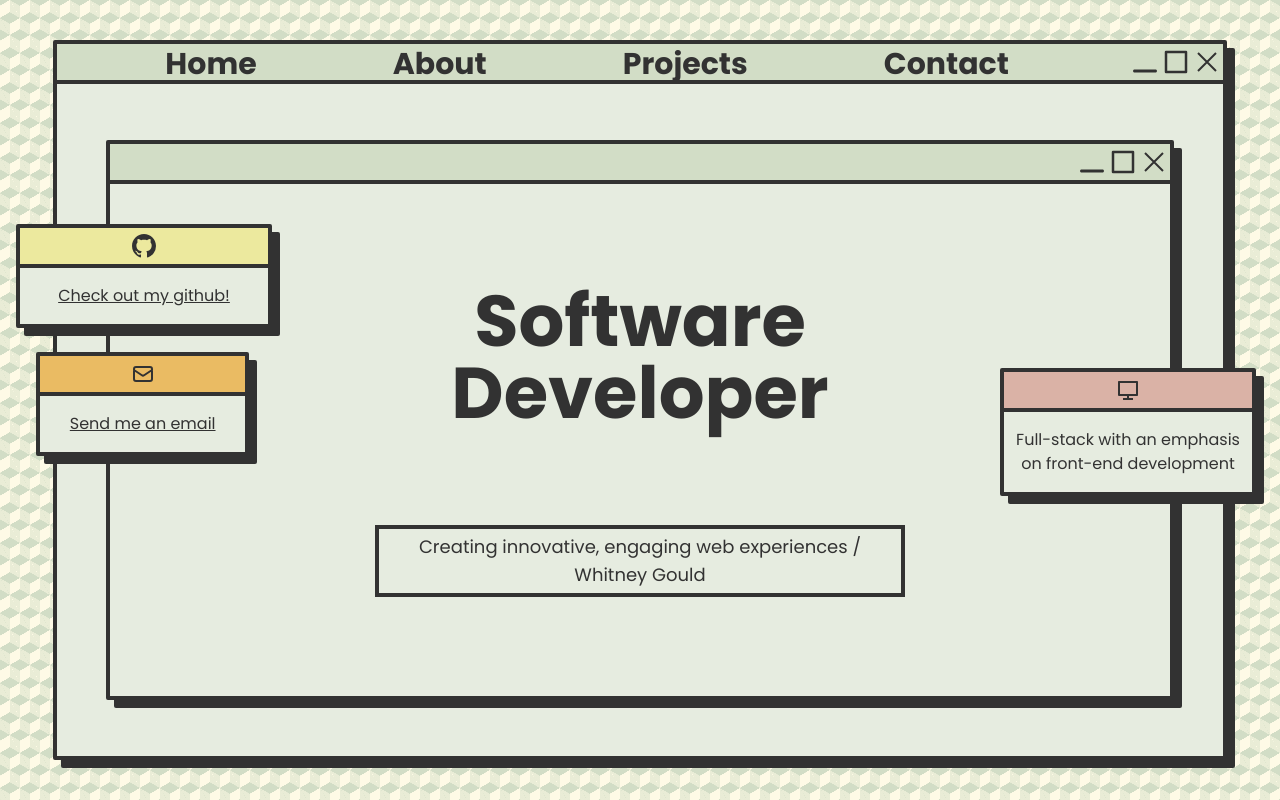
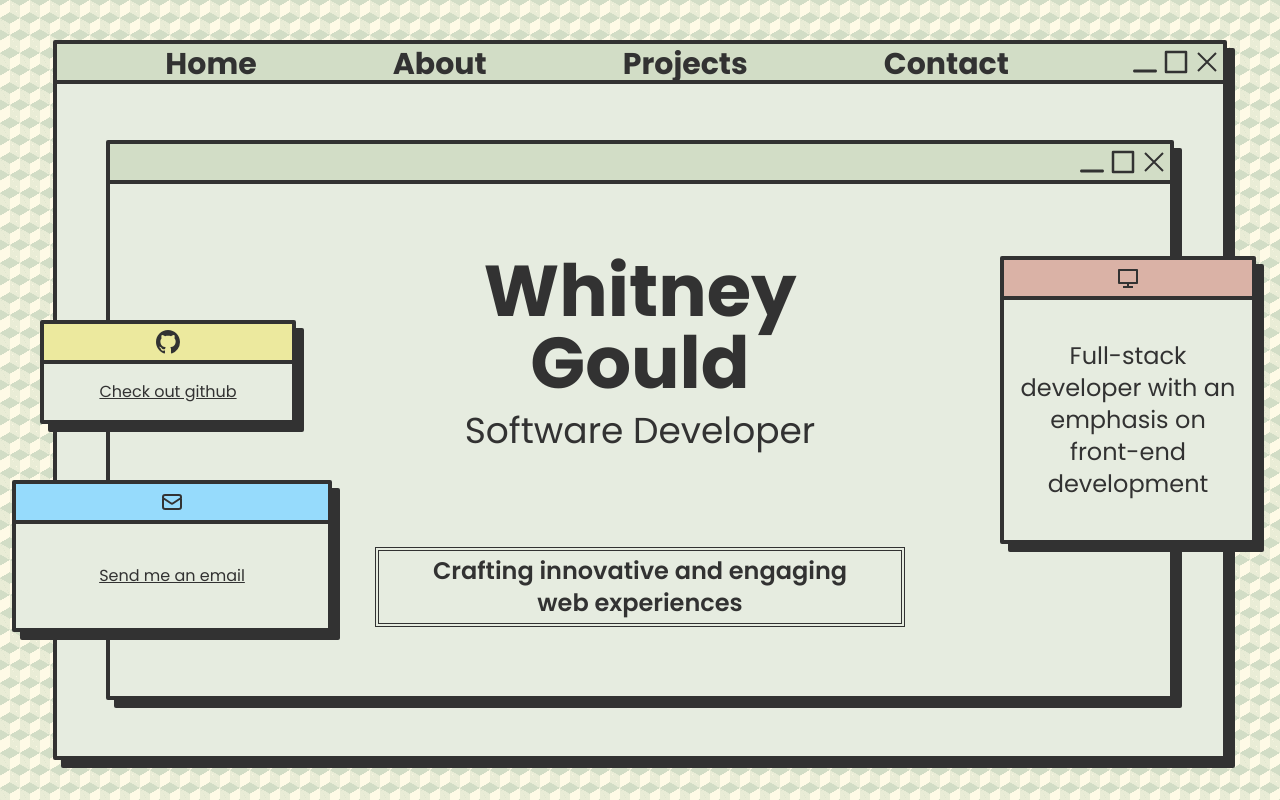
Before and after one commit to whitneywind/portfolio, a React (Vite) app: page / in a window 1280 px wide. Built offline with nearby package versions, Linux system fonts and the light colour scheme.

Commit message:
responsive edits

```diff
--- a/index.html
+++ b/index.html
@@ -2,12 +2,12 @@
 <html lang="en">
   <head>
     <meta charset="UTF-8" />
-    <link rel="icon" type="image/png" href="../src/assets/favicon.ico" />
+    <link rel="icon" type="image/png" href="../src/assets/monitor.png" />
     <meta name="viewport" content="width=device-width, initial-scale=1.0" />
     <link rel="preconnect" href="https://fonts.googleapis.com">
     <link rel="preconnect" href="https://fonts.gstatic.com" crossorigin>
     <link href="https://fonts.googleapis.com/css2?family=Poppins:ital,wght@0,200;0,300;0,400;0,500;0,600;0,700;0,800;0,900;1,400;1,900&display=swap" rel="stylesheet">
-    <title>Whitney - Dev Portfolio</title>
+    <title>Whitney Gould Portfolio</title>
   </head>
   <body>
     <div id="root"></div>
--- a/src/App.jsx
+++ b/src/App.jsx
@@ -43,7 +43,7 @@ function App() {
 
   return (
     <main className="text-center w-screen h-screen flex items-center justify-center">
-      <div className="w-11/12 h-[90%] border-black border-solid border-4 shadow-custom rounded-sm bg-vlGreen flex flex-col justify-center">
+      <div className="w-11/12 h-[90%] border-black border-solid border-4 shadow-custom rounded-sm bg-vlGreen flex flex-col justify-center max-w-[1300px]">
         <div className="border-black border-solid bg-lGreen border-b-4 h-10 grid grid-cols-8">
           <nav className="col-span-7 flex place-content-around ml-10">
             <button
--- a/src/components/About.jsx
+++ b/src/components/About.jsx
@@ -4,14 +4,17 @@ import img from "../assets/IMG_1727.jpg";
 const About = () => {
   return (
     <>
-      <div className="w-5/6 lg:w-2/3 max-w-2xl h-1/3 lg:h-2/3 self-center border-solid border-black border-4 mb-16 mt-20 lg:mt-8 lg:mb-0 shadow-custom rounded-sm bg-vlGreen">
+      <div className="w-5/6 lg:w-2/3 max-w-2xl md:h-2/3 h-1/3 lg:h-2/3 self-center border-solid border-black border-4 mb-16 mt-20 lg:mt-22 lg:mb-12 shadow-custom rounded-sm bg-vlGreen">
         <BrowserTop />
-        <div className="flex items-center lg:h-[22rem]">
-          <div className="flex mx-2 space-x-5 h-fit justify-center items-center">
-            <img src={img} className="w-1/4 lg:w-[45%] border-4" />
-            <div className="text-left">
-              <h1 className="font-bold">About Me</h1>
-              <p>
+        <div className="flex items-center">
+          <div className="flex space-x-5 h-fit justify-center items-center">
+            <img
+              src={img}
+              className="w-1/3 lg:w-2/3 border-4 lg:border-black"
+            />
+            <div className="text-left my-4 sm:pr-6 lg:pr-2 sm:pl-12 lg:pl-2">
+              <h1 className="font-bold text-lg mb-2">About Me</h1>
+              <p className="text-lg">
                 Hi! I'm Whitney, a developer on the west coast with a background
                 in linguists. A true linguist at heart, I'm obsessed with all
                 things language, both natural and programming.
@@ -20,15 +23,15 @@ const About = () => {
           </div>
         </div>
       </div>
-      <div className="w-5/6 h-1/3 self-center border-black border-solid border-4 my-8 shadow-custom rounded-sm bg-vlGreen">
+      <div className="md:w-5/6 h-2/3 max-w-[1000px] self-center border-black border-solid border-4 my-8 shadow-custom rounded-sm bg-vlGreen">
         <div className="bg-lGreen border-solid border-black border-b-4 h-10 flex text-lg place-items-center px-1 justify-center">
           <p className="hidden sm:block">
             Some of the technologies I work with:
           </p>
           <p className="sm:hidden">Technologies:</p>
         </div>
-        <div className="grid grid-cols-3 lg:grid-cols-6 space-y-4 h-3/5 pt-5 lg:pt-0 sm:content-center">
-          <span className="mt-4 mb-0">JavaScript</span>
+        <div className="grid h-[80%] md:grid-cols-3 lg:grid-cols-6 md:space-y-12 md:h-3/5 md:pt-5 lg:pt-0 sm:content-center font-bold md:text-lg lg:text-2xl">
+          <span className="mt-2 md:mt-12 mb-0">JavaScript</span>
           <span>TypeScript</span>
           <span>Next.js</span>
           <span>HTML5</span>
--- a/src/components/Contact.jsx
+++ b/src/components/Contact.jsx
@@ -1,4 +1,37 @@
+import { AiFillLinkedin } from "react-icons/ai";
+import { BsGithub } from "react-icons/bs";
+import { HiOutlineMail } from "react-icons/hi";
+
 const Contact = () => {
-  return <div>Contact</div>;
+  return (
+    <div className="h-[96%] flex place-content-center">
+      <div className="border-solid w-3/4 md:w-1/2 h-1/2 mt-24 border-black border-4 shadow-custom rounded-sm bg-vlGreen">
+        <div className="bg-sky-300 border-black border-solid border-b-4 h-10 flex place-items-center justify-center">
+          <h1 className="text-xl font-semibold px-6">Where You Can Find Me:</h1>
+        </div>
+        <div className="flex flex-col place-items-center h-4/5 place-content-around">
+          <a
+            href="mailto:whitneygould8@gmail.com"
+            className="text-4xl leading-12 tracking-wide"
+          >
+            <HiOutlineMail className="inline" />
+            <p className="inline underline underline-offset-4 pl-2">Email</p>
+          </a>
+          <a href="" className="text-4xl leading-12 tracking-wide">
+            <BsGithub className="inline" />
+            <p className="inline underline underline-offset-4 pl-2">GitHub</p>
+          </a>
+          <a
+            href="https://www.linkedin.com/in/whitney-gould-06062690/"
+            target="_blank"
+            className="text-4xl leading-12 tracking-wide"
+          >
+            <AiFillLinkedin className="inline" />
+            <p className="inline underline underline-offset-4 pl-2">LinkedIn</p>
+          </a>
+        </div>
+      </div>
+    </div>
+  );
 };
 export default Contact;
--- a/src/components/Intro.jsx
+++ b/src/components/Intro.jsx
@@ -8,21 +8,22 @@ const Intro = () => {
     <div className="main-content flex justify-center place-items-center h-[100%] w-full">
       <div className="w-11/12 h-5/6 border-black border-solid border-4 shadow-custom rounded-sm bg-vlGreen">
         <BrowserTop />
-        <div className="flex h-[93%] flex-col justify-center items-center space-y-24">
-          <h1 className="text-5xl sm:text-7xl font-bold w-2/3 md:w-1/2">
-            Software Developer
-          </h1>
-          {/* <p className="text-3xl font-bold px-8 py-1 w-2/3 md:w-1/2">
-            Whitney Gould
-          </p> */}
-          <p className="text-lg px-8 py-1 border-black border-4 w-2/3 md:w-1/2">
-            Creating innovative, engaging web experiences / Whitney Gould
+        <div className="flex h-[93%] flex-col justify-center items-center space-y-28 md:space-y-24">
+          <div className="flex flex-col justify-center items-center">
+            <h1 className="text-5xl md:text-7xl font-bold w-2/3">
+              Whitney Gould
+            </h1>
+            <h2 className="text-4xl mt-3">Software Developer</h2>
+          </div>
+
+          <p className="text-2xl font-semibold px-8 py-1 border-black border-double border-4 w-2/3 md:w-1/2">
+            Crafting innovative and engaging web experiences
           </p>
+          <Detail />
+          <Github />
+          <Email />
         </div>
       </div>
-      <Detail />
-      <Github />
-      <Email />
     </div>
   );
 };
--- a/src/components/mini-components/Detail.jsx
+++ b/src/components/mini-components/Detail.jsx
@@ -2,13 +2,13 @@ import { RiComputerLine } from "react-icons/ri";
 
 const Detail = () => {
   return (
-    <div className="hidden md:block absolute right-6 top-[23rem] w-1/5 border-solid border-4 border-black shadow-custom rounded-sm bg-vlGreen">
+    <div className="absolute md:right-6 2xl:right-[12rem] top-[29rem] 2xl:top-[11rem] md:top-[10rem] w-3/5 md:w-1/5 border-solid border-4 border-black shadow-custom rounded-sm bg-vlGreen">
       <div className="bg-[#d29f91] border-black border-solid border-b-4 h-10 flex place-items-center justify-center">
         <RiComputerLine className="text-2xl" />
       </div>
-      <div className="flex flex-col justify-center items-center">
-        <p className="my-4 text-center mx-2">
-          Full-stack with an emphasis on front-end development
+      <div className="flex flex-col justify-center items-center py-6">
+        <p className="py-4 text-center mx-2 text-xl px-1 lg:text-2xl">
+          Full-stack developer with an emphasis on front-end development
         </p>
       </div>
     </div>
--- a/src/components/mini-components/Email.jsx
+++ b/src/components/mini-components/Email.jsx
@@ -2,11 +2,11 @@ import { HiOutlineMail } from "react-icons/hi";
 
 const Email = () => {
   return (
-    <div className="hidden md:block absolute left-9 top-[22rem] w-1/6 border-solid border-4 border-black shadow-custom rounded-sm bg-vlGreen">
-      <div className="bg-[#e6ab3d] border-black border-solid border-b-4 h-10 flex place-items-center justify-center">
+    <div className="hidden md:block absolute left-3 2xl:left-28 top-[24rem] 2xl:top-[26rem] w-1/4 border-solid border-4 border-black shadow-custom rounded-sm bg-vlGreen">
+      <div className="bg-sky-300 border-black border-solid border-b-4 h-10 flex place-items-center justify-center">
         <HiOutlineMail className="text-2xl" />
       </div>
-      <div className="flex flex-col justify-center items-center">
+      <div className="flex flex-col py-6 justify-center items-center">
         <a
           href="mailto:whitneygould8@gmail.com"
           className="underline cursor-pointer mx-2 my-4"
--- a/src/components/mini-components/Github.jsx
+++ b/src/components/mini-components/Github.jsx
@@ -2,17 +2,17 @@ import { BsGithub } from "react-icons/bs";
 
 const Github = () => {
   return (
-    <div className="hidden md:block absolute left-4 top-[14rem] w-1/5 border-solid border-black border-4 shadow-custom rounded-sm bg-vlGreen">
+    <div className="hidden md:block absolute left-10 2xl:left-[12rem] top-[14rem] w-1/5 2xl:w-1/6 border-solid border-black border-4 shadow-custom rounded-sm bg-vlGreen">
       <div className="bg-[#e8e487] border-black border-solid border-b-4 h-10 flex place-items-center justify-center">
         <BsGithub className="text-2xl" />
       </div>
-      <div className="flex flex-col justify-center items-center">
+      <div className="flex flex-col justify-center 2xl:py-6 items-center">
         <a
           className="my-4 text-center mx-2 underline cursor-pointer"
           href="https://github.com/whitneywind"
           target="_blank"
         >
-          Check out my github!
+          Check out github
         </a>
       </div>
     </div>
--- /dev/null
+++ b/src/components/mini-components/LinkedIn.jsx
@@ -0,0 +1,21 @@
+import { AiFillLinkedin } from "react-icons/ai";
+
+const LinkedIn = () => {
+  return (
+    <div className="hidden md:block absolute left-6 top-[39rem] w-1/5 border-solid border-black border-4 shadow-custom rounded-sm bg-vlGreen">
+      <div className="bg-emerald-300 border-black border-solid border-b-4 h-10 flex place-items-center justify-center">
+        <AiFillLinkedin className="text-2xl" />
+      </div>
+      <div className="flex flex-col py-2 justify-center items-center">
+        <a
+          className="my-4 text-center mx-2 underline cursor-pointer"
+          href="https://www.linkedin.com/in/whitney-gould-06062690/"
+          target="_blank"
+        >
+          View on LinkedIn
+        </a>
+      </div>
+    </div>
+  );
+};
+export default LinkedIn;
```
Also changed, not shown: src/components/Projects.jsx (+6 -8 lines), src/assets/monitor.png (added), 1 other file (tests, documents, lock files or other folders).
